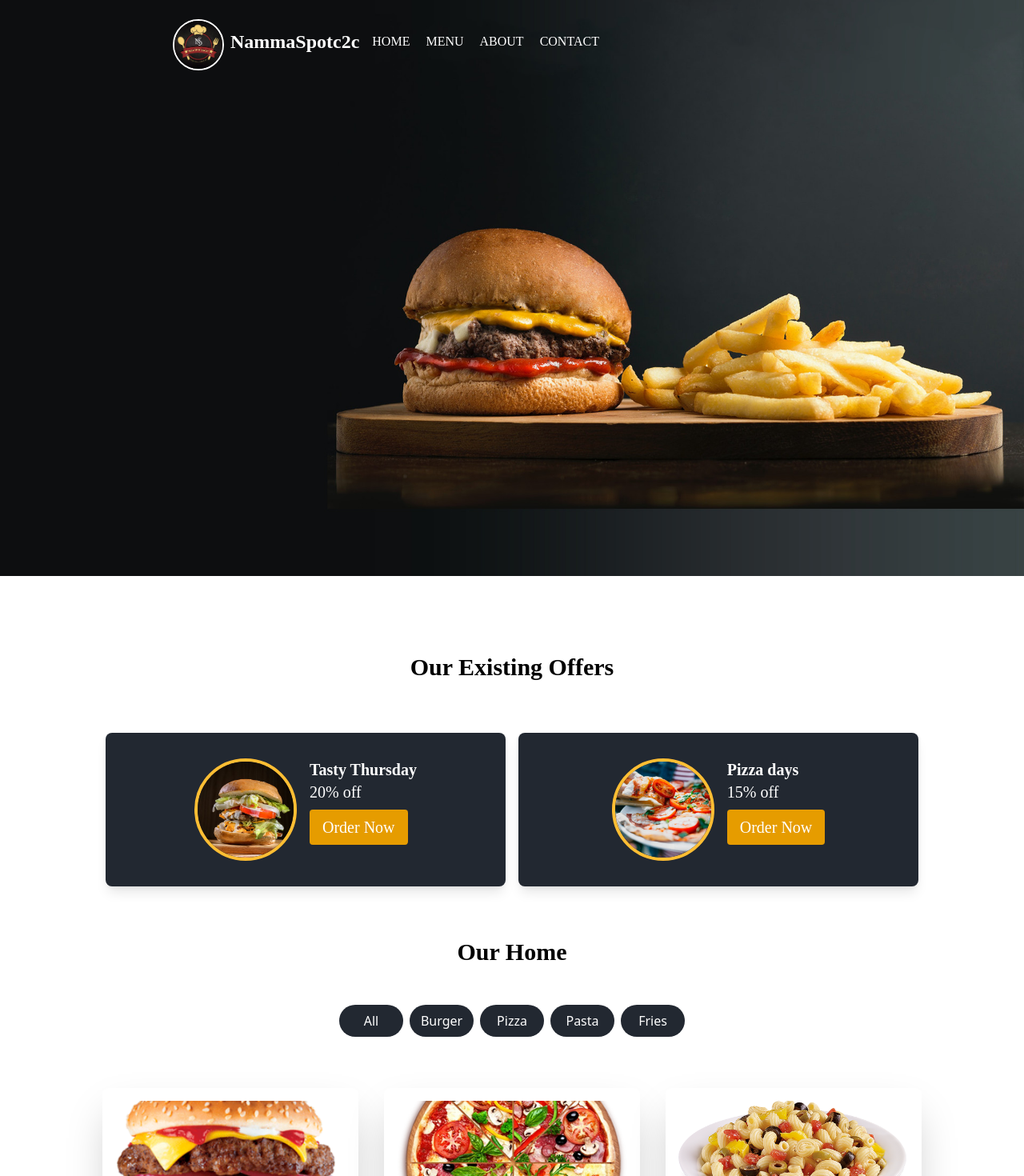
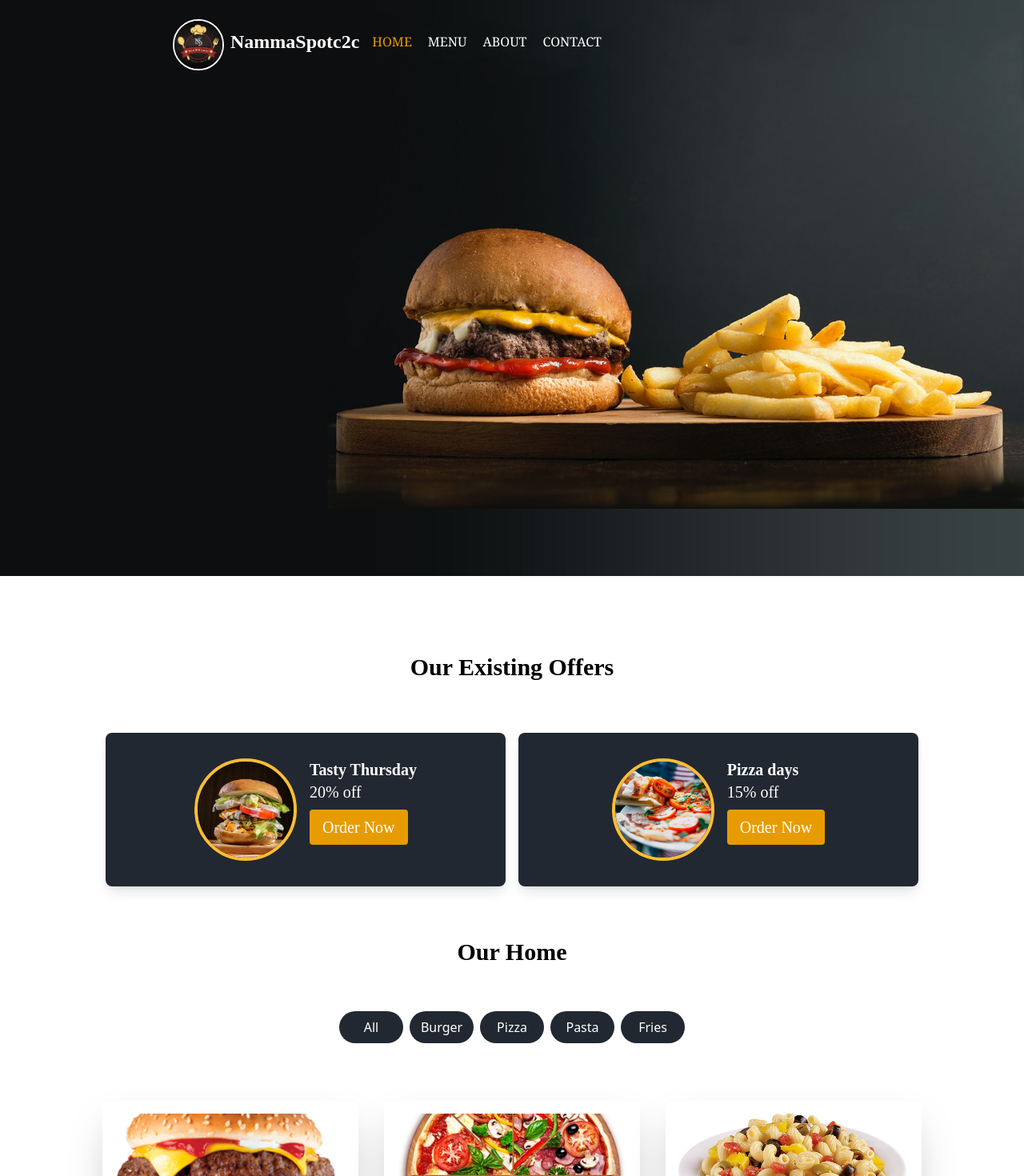
Before and after one commit to ragul66/Nammaspotc2c, a React (Vite) app: page / in a window 1280 px wide. Shown: the top 1470 px of the page at 80% size. Built offline with nearby package versions, Linux system fonts and the light colour scheme; a web font is replaced by a local one.

Commit message:
commit simple changes

```diff
--- a/src/Pages/Menu.jsx
+++ b/src/Pages/Menu.jsx
@@ -62,7 +62,7 @@ function Menu() {
         Our Home
       </div>
 
-      <div className="flex flex-row justify-center items-center space-x-2 mt-12">
+      <div className="sm:grid sm:grid-cols-4  lg:flex lg:flex-row justify-center items-center space-x-2 mt-12 lg:p-2">
         {["All", "Burger", "Pizza", "Pasta", "Fries"].map((category) => (
           <p
             key={category}
@@ -97,6 +97,12 @@ function Menu() {
           </div>
         ))}
       </div>
+
+      <div className=" flex justify-center items-center mt-12">
+        <div className="bg-buttoncl w-fit rounded-full text-white font-font1 p-2 text-2xl hover:bg-gray-400 cursor-pointer">
+          View More
+        </div>
+      </div>
     </>
   );
 }
--- a/src/components/Navbar.jsx
+++ b/src/components/Navbar.jsx
@@ -1,26 +1,63 @@
-import React from "react";
+import React, { useState } from "react";
 import logo from "../assets/logo.jpg";
+import { useNavigate } from "react-router-dom";
 
 function Navbar() {
+  const [selectedCategory, setSelectedCategory] = useState("HOME");
+  const navigate = useNavigate();
+
+  const handleNavigation = (category, path) => {
+    setSelectedCategory(category);
+    navigate(path);
+  };
+
   return (
-    <div className="absolute flex flex-row justify-center items-center">
+    <div className="absolute flex flex-row justify-center items-center w-full">
       <div className="flex flex-row lg:p-4 p-4 space-x-2">
         <img
-          className="w-16 h-16 rounded-full md:ml-[130px] lg:ml-[200px] mt-2 border-2 border-white "
+          className="w-16 h-16 rounded-full md:ml-[130px] lg:ml-[200px] mt-2 border-2 border-white"
           src={logo}
+          alt="Logo"
         />
-        <p className="flex justify-center items-center font-font1 lg:text-2xl sm: text-xl text-white font-bold">
+        <p className="flex justify-center items-center font-font1 lg:text-2xl sm:text-xl text-white font-bold">
           NammaSpotc2c
         </p>
       </div>
-      {/* navbar pages */}
-      <div className="hidden sm:flex flex-row space-x-5 items-center justify-center font-font1 text-white  cursor-pointer mr-auto">
-        <a>HOME</a>
-        <a>MENU</a>
-        <a>ABOUT</a>
-        <a>CONTACT</a>
+      {/* Navbar Pages */}
+      <div className="hidden sm:flex flex-row space-x-5 items-center justify-center font-serif text-white cursor-pointer mr-auto">
+        <a
+          className={`hover:text-buttoncl ${
+            selectedCategory === "HOME" ? "text-buttoncl" : ""
+          }`}
+          onClick={() => handleNavigation("HOME", "/")}
+        >
+          HOME
+        </a>
+        <a
+          className={`hover:text-buttoncl ${
+            selectedCategory === "MENU" ? "text-buttoncl" : ""
+          }`}
+          onClick={() => handleNavigation("MENU", "/Menu")}
+        >
+          MENU
+        </a>
+        <a
+          className={`hover:text-buttoncl ${
+            selectedCategory === "ABOUT" ? "text-buttoncl" : ""
+          }`}
+          onClick={() => handleNavigation("ABOUT", "/About")}
+        >
+          ABOUT
+        </a>
+        <a
+          className={`hover:text-buttoncl ${
+            selectedCategory === "CONTACT" ? "text-buttoncl" : ""
+          }`}
+          onClick={() => handleNavigation("CONTACT", "/Contact")}
+        >
+          CONTACT
+        </a>
       </div>
-
       <div className="text-white">
         <ion-icon name="person-outline"></ion-icon>
       </div>
--- a/src/main.jsx
+++ b/src/main.jsx
@@ -5,11 +5,16 @@ import "./index.css";
 
 // Import Pages from src
 import Home from "./Pages/Home";
+import Menu from "./Pages/Menu";
 
 const router = createBrowserRouter([
   {
     path: "/",
     element: <Home />,
+  },
+  {
+    path: "/Menu",
+    element: <Menu />,
   },
 ]);
 
```
